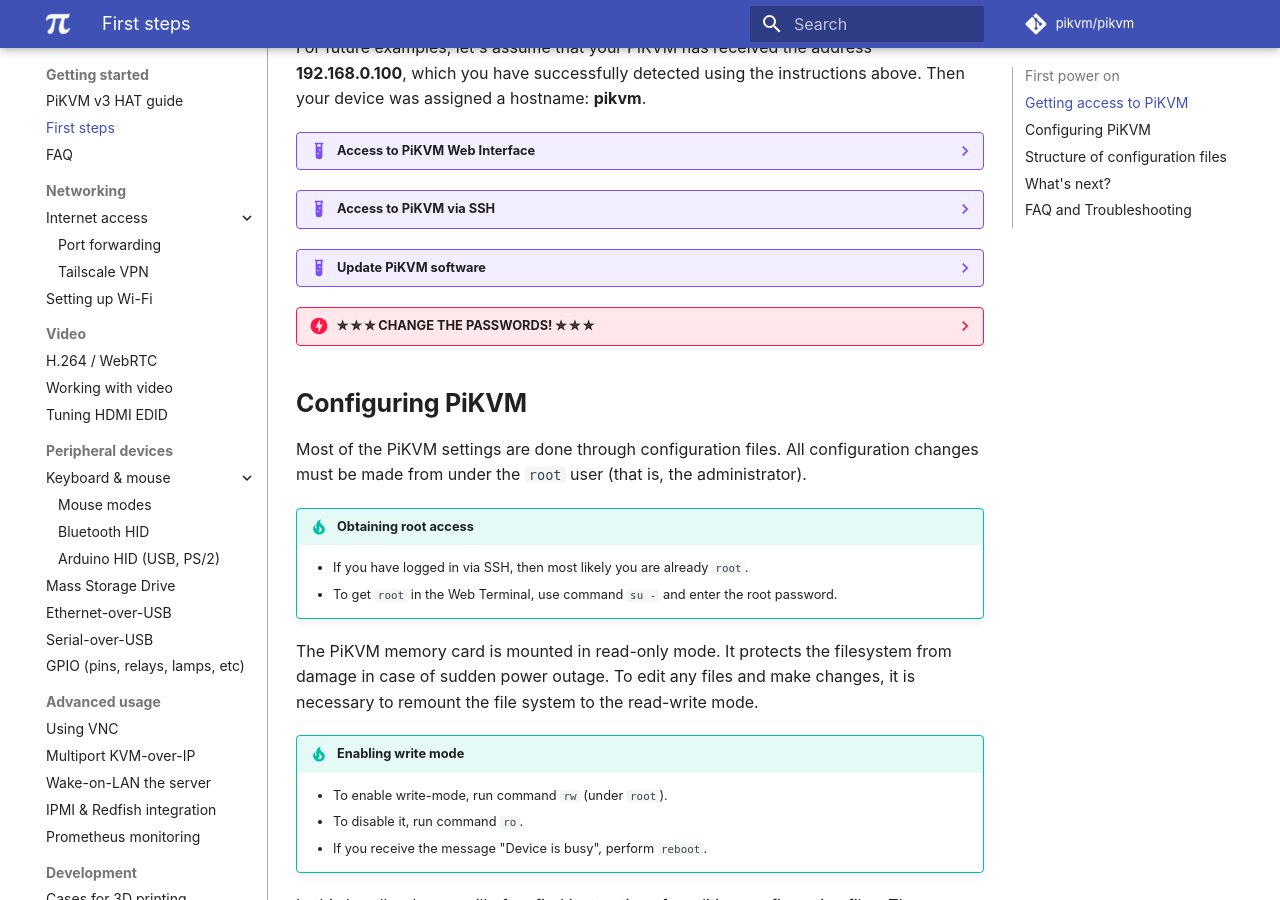
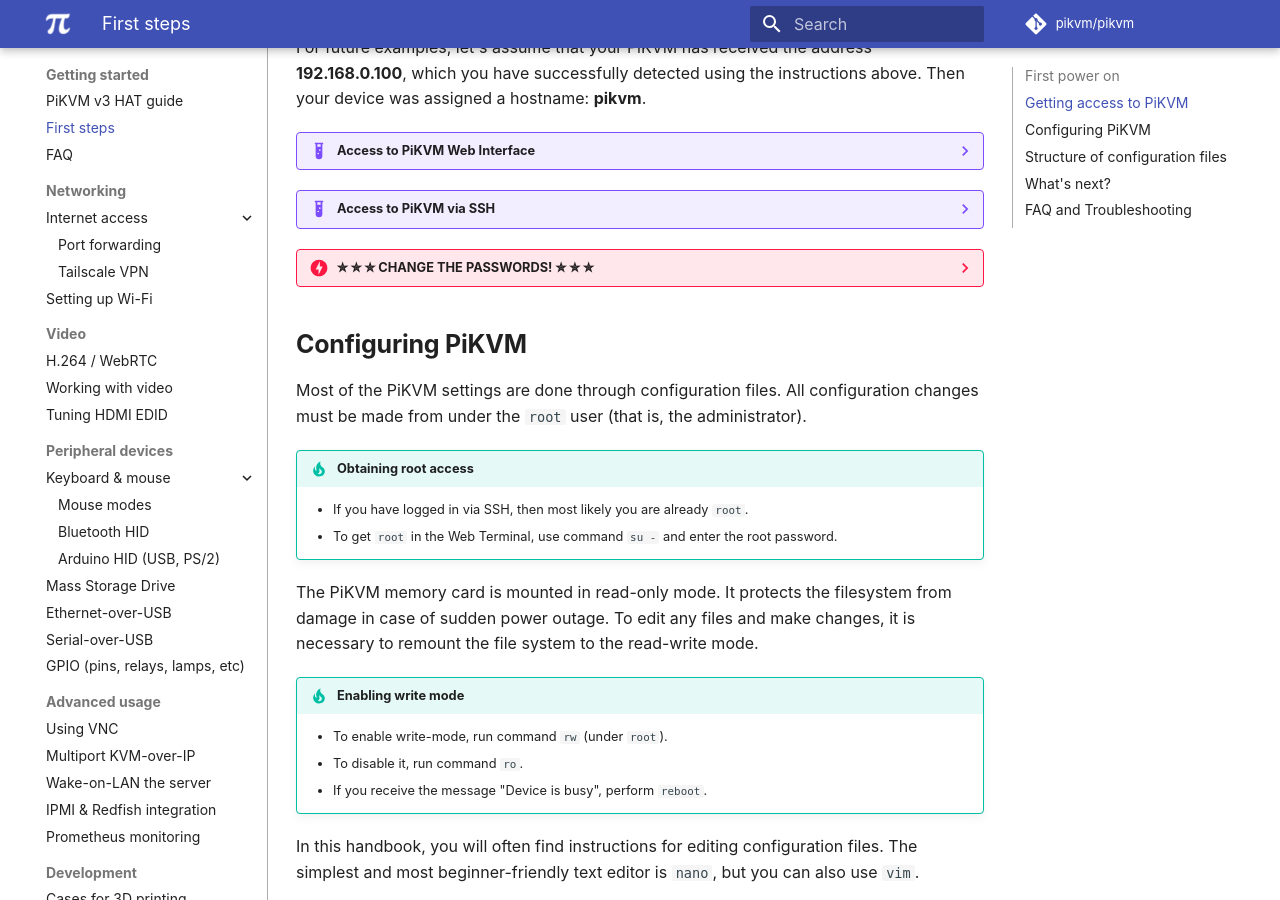
Before and after one commit to pikvm/pikvm, an MkDocs documentation site: the page built from docs/first_steps.md, in a window 1280 px wide and 900 px high, scrolled down 722 px. Built offline with MkDocs 1.6.1 and Material for MkDocs 9.7.7, drawn with Linux system fonts in a browser that asks for light colours; some web fonts are replaced; comment, search, counter and statistics services are not loaded; some of the changed lines change nothing that is shown.

Commit message:
Update first_steps.md (#657)
Removed the update steps and moved to the FAQ - Reason: This ruins the OOB experience IF the upstream makes some funky changes and this step is not needed in 99% of the cases to maintain OOB experience, the original intent was an incorrect assumption.

````diff
--- a/docs/first_steps.md
+++ b/docs/first_steps.md
@@ -69,14 +69,6 @@
 
     **The default `root` password is `root`.**
 
-??? example "Update PiKVM software"
-    The images used to flash the SD card are almost always some amount of versions behind. Do yourself a favor and update to the latest version after installation that will most likely have fixes to common issues. From an SSH connection, or right in the web terminal, run:
-
-    ```
-    # rw
-    # pacman -Syu
-    # reboot
-    ```
 
 ??? danger "✮ ✮ ✮ CHANGE THE PASSWORDS! ✮ ✮ ✮"
     PiKVM comes with the following default passwords:
````
